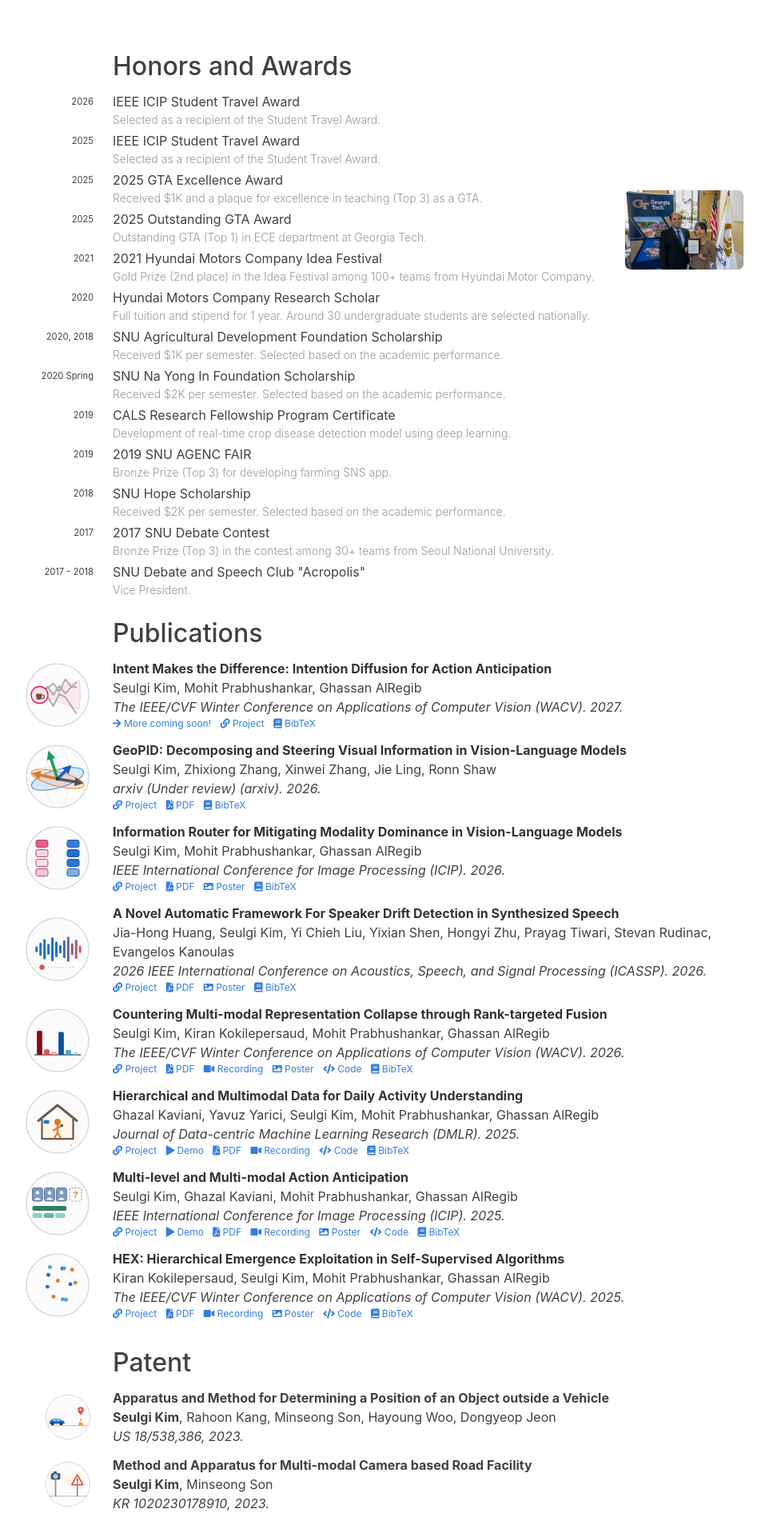
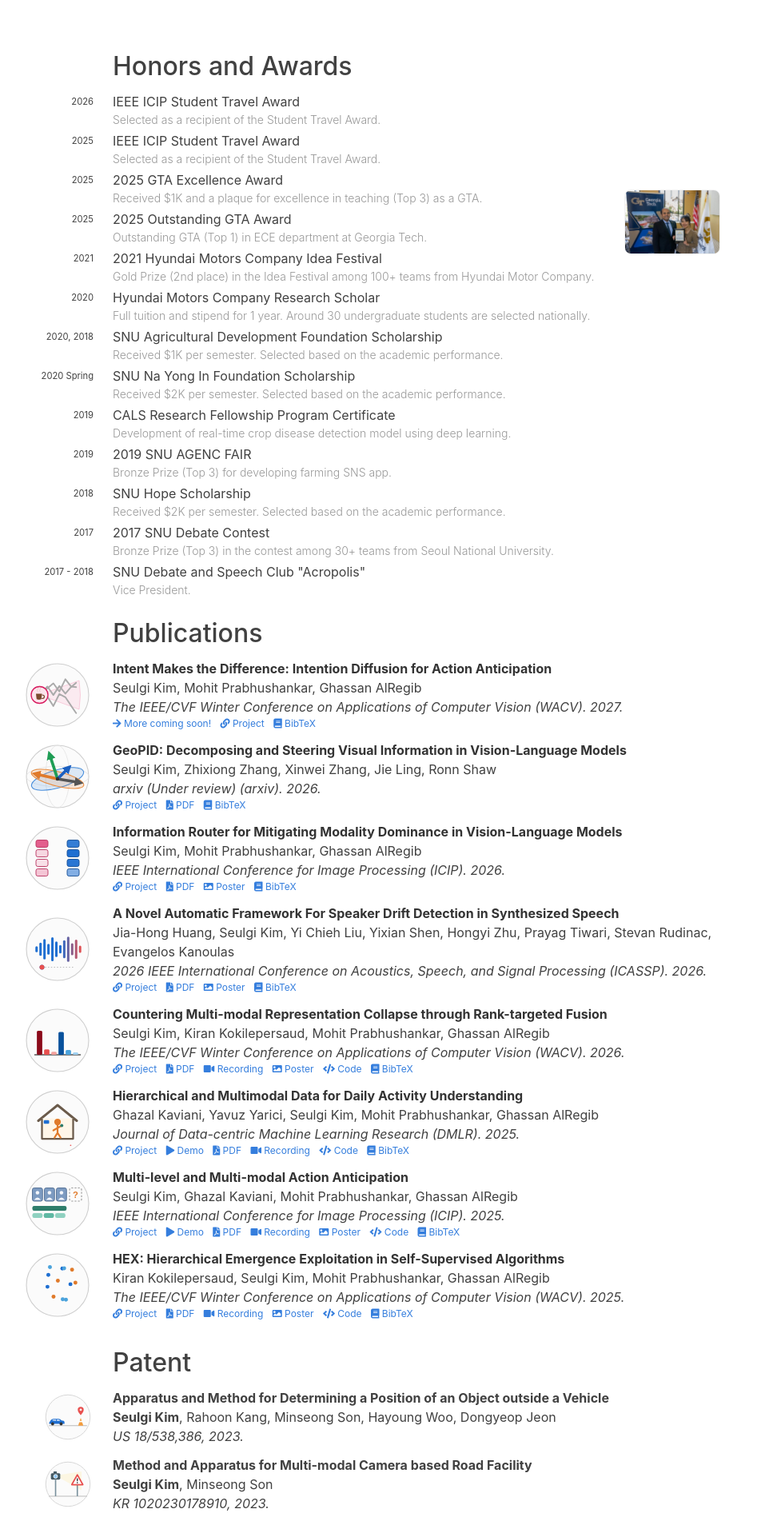
Before and after one commit to skvictoria/skvictoria.github.io, a Jekyll site: the page built from cv.md, in a window 1280 px wide. Shown: the part 1660-3567 px from the top of the page at 80% size, without its empty margins (191-1153 px from the left). Built offline with Jekyll 4.4.1, drawn with Linux system fonts in a browser that asks for light colours; nearby versions of some CDN libraries; some web fonts are replaced.

Commit message:
Shrink news photos and bust stylesheet cache on each build
Co-Authored-By: Claude Opus 5.5 (1M context) <noreply@anthropic.com>

```diff
--- a/_includes/head.html
+++ b/_includes/head.html
@@ -21,7 +21,7 @@
   </title>
 
   <!-- CSS -->
-  <link rel="stylesheet" href="{{ site.baseurl }}/styles.css">
+  <link rel="stylesheet" href="{{ site.baseurl }}/styles.css?v={{ site.time | date: '%s' }}">
   <!-- <link rel="stylesheet" href="styles.css"> -->
   <link href="https://use.fontawesome.com/releases/v5.5.0/css/all.css" rel="stylesheet">
 
--- a/_sass/_cv.scss
+++ b/_sass/_cv.scss
@@ -154,7 +154,7 @@
 	grid-column: gutter-start / screen-end !important;
 	justify-self: start;
 	align-self: start;
-	width: 150px;
+	width: 120px;
 	height: 0;
 }
 
```
